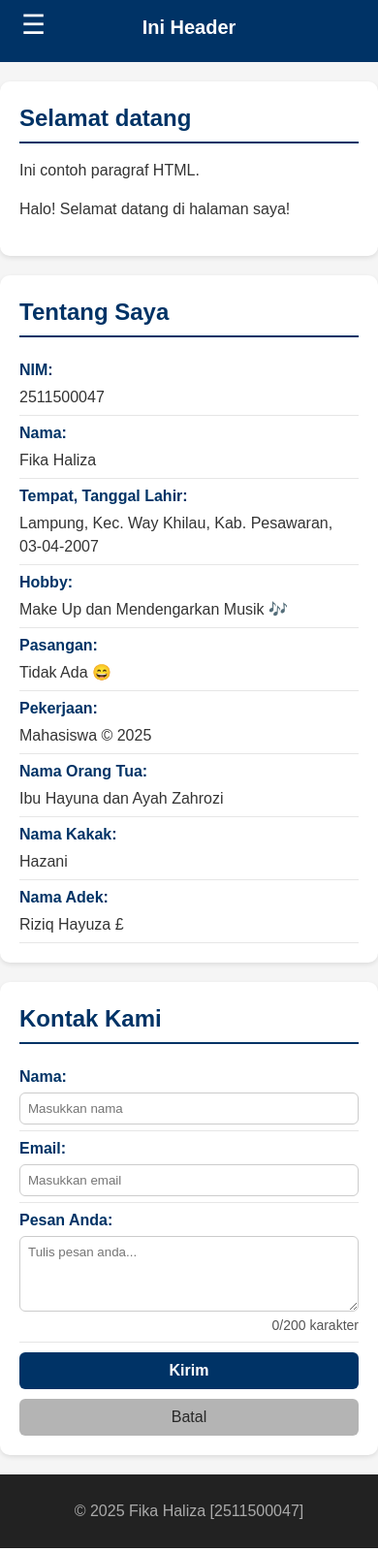
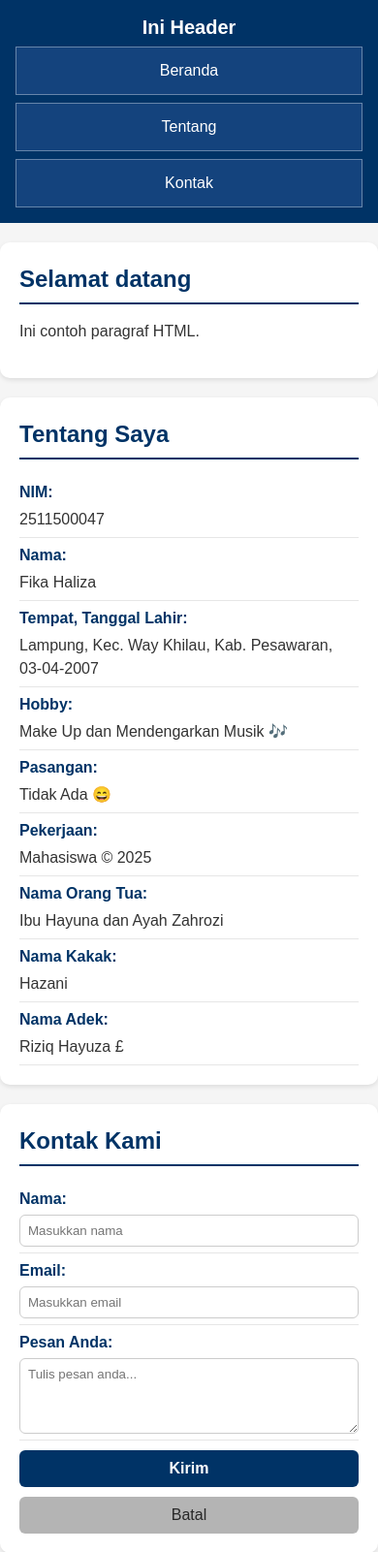
Before and after one commit to 2511500047Pikaaa/2511500047-PWD-GB1J-2526, a PHP site: page /pertemuan-05/index.html in a window 390 px wide. Shown: the top 1601 px of the page at 97% size. Run offline with PHP 8.4, Linux system fonts and the light colour scheme.

Commit message:
index.html

```diff
--- a/pertemuan-05/index.html
+++ b/pertemuan-05/index.html
@@ -11,9 +11,6 @@
 <body>
     <header>
         <h1>Ini Header</h1>
-        <button class="menu-toggle" id="menuToggle" aria-label="Toggle Navigation">
-          &#9776;
-        </button>
         <nav>
             <ul>
                 <li><a href="#home">Beranda</a></li>
@@ -54,7 +51,6 @@
                     <label for="txtPesan"><span>Pesan Anda:</span>
                         <textarea id="txtPesan" name="txtPesan" rows="4" placeholder="Tulis pesan anda..."
                             required></textarea>
-                        <small id="charCount">0/200 karakter</small>
                     </label>
                     <button type="submit">Kirim</button>
                     <button type="reset">Batal</button>
@@ -64,8 +60,6 @@
     <footer>
         <p>&copy; 2025 Fika Haliza [2511500047]</p>
     </footer>
-
-    <script src="script.js"></script>
 </body>
 
 </html>
--- a/pertemuan-05/style.css
+++ b/pertemuan-05/style.css
@@ -149,35 +149,7 @@
   transform: translateY(-1px);
 }
 
-.menu-toggle {
-  display: none;
-  background: none;
-  border: none;
-  color: #fff;
-  font-size: 28px;
-  cursor: pointer;
-}
-
 @media (max-width: 600px) {
-  .menu-toggle {
-    display: block;
-    position: absolute;
-    left: 16px;
-    top: 8px;
-  }
-
-  nav {
-    display: none;
-    flex-direction: column;
-    background: #003366;
-    width: 100%;
-    padding: 5px 0;
-  }
-
-  nav.active {
-    display: flex;
-  }
-
   header {
     padding: 16px;
     position: sticky;
```
